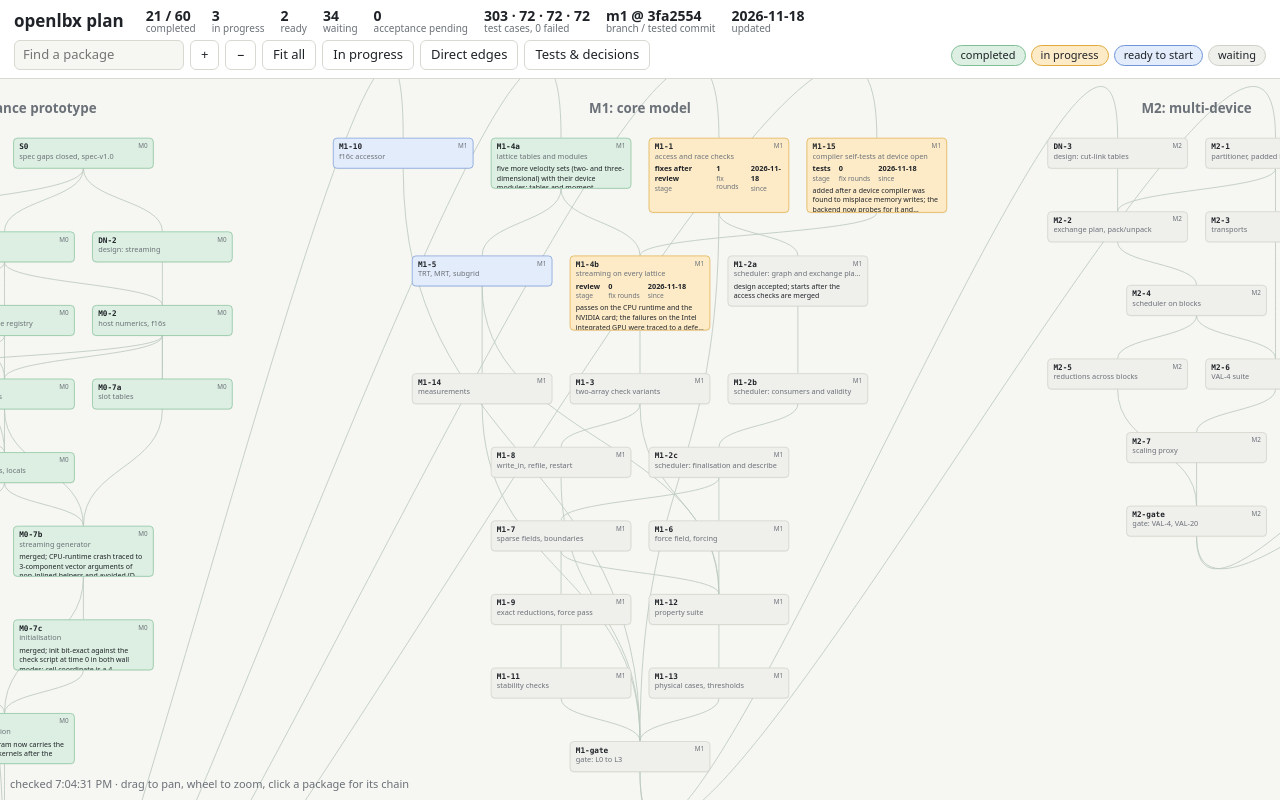
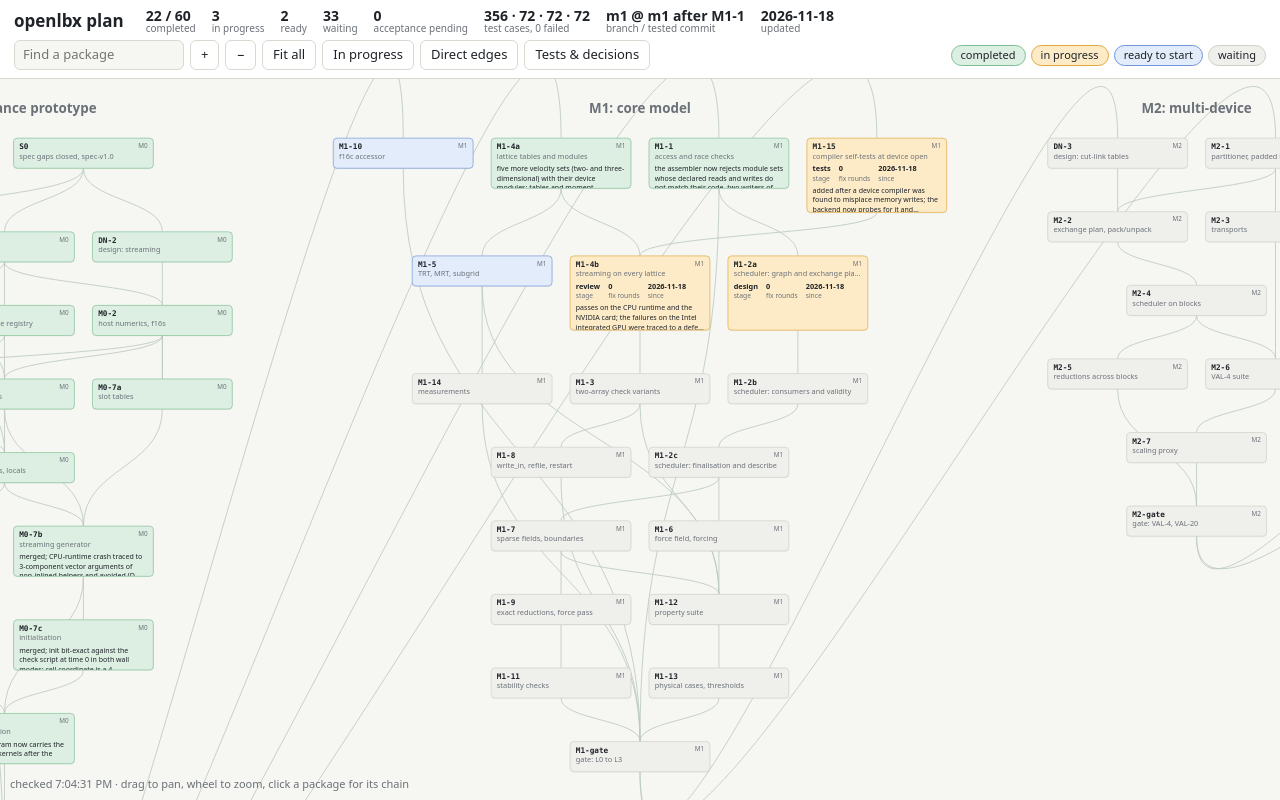
Before and after one commit to sadegh1068/openlbx-status, a plain HTML site: page index.html in a window 1280 px wide. Drawn offline with Linux system fonts and the light colour scheme.

Commit message:
Update status

```diff
--- a/data.json
+++ b/data.json
@@ -2,14 +2,14 @@
  "updated": "2026-11-18",
  "branch": "m1",
  "tests": {
-  "commit": "3fa2554",
+  "commit": "m1 after M1-1",
   "compilers": "MSVC 14.44 and clang-cl 21",
   "rows": [
    {
     "level": "L0 host",
     "device": "none",
-    "cases": 303,
-    "assertions": 22958,
+    "cases": 356,
+    "assertions": 24086,
     "failed": 0,
     "skipped": 0
    },
@@ -38,7 +38,7 @@
     "skipped": 0
    }
   ],
-  "note": "The velocity sets D2Q9, D3Q15 and D3Q27 now have device modules whose density, momentum and equilibrium agree bit for bit with a host evaluation on all three devices; the program text of the D3Q19 solver measured at the M0 gate is unchanged (42 hashes)."
+  "note": "The assembler checks declared access, ownership and races for every module set; the program text of the solver measured at the M0 gate is unchanged. A defect of the Intel integrated GPU compiler found by the tests of the next package is documented and gets a self-test at device open."
  },
  "milestones": [
   {
@@ -228,22 +228,21 @@
     {
      "id": "M1-1",
      "title": "access and race checks",
-     "status": "running",
+     "status": "done",
      "deps": [
       "M0-gate"
      ],
-     "stage": "fixes after review",
-     "since": "2026-11-18",
-     "rounds": 1
+     "note": "the assembler now rejects module sets whose declared reads and writes do not match their code, two writers of one field, and read-after-write races; two review rounds closed five ways a hidden write could pass"
     },
     {
      "id": "M1-2a",
      "title": "scheduler: graph and exchange placement",
-     "status": "pending",
+     "status": "running",
      "deps": [
       "M1-1"
      ],
-     "note": "design accepted; starts after the access checks are merged"
+     "stage": "design",
+     "since": "2026-11-18"
     },
     {
      "id": "M1-2b",
--- a/index.html
+++ b/index.html
@@ -101,14 +101,14 @@ const INLINE = {
  "updated": "2026-11-18",
  "branch": "m1",
  "tests": {
-  "commit": "3fa2554",
+  "commit": "m1 after M1-1",
   "compilers": "MSVC 14.44 and clang-cl 21",
   "rows": [
    {
     "level": "L0 host",
     "device": "none",
-    "cases": 303,
-    "assertions": 22958,
+    "cases": 356,
+    "assertions": 24086,
     "failed": 0,
     "skipped": 0
    },
@@ -137,7 +137,7 @@ const INLINE = {
     "skipped": 0
    }
   ],
-  "note": "The velocity sets D2Q9, D3Q15 and D3Q27 now have device modules whose density, momentum and equilibrium agree bit for bit with a host evaluation on all three devices; the program text of the D3Q19 solver measured at the M0 gate is unchanged (42 hashes)."
+  "note": "The assembler checks declared access, ownership and races for every module set; the program text of the solver measured at the M0 gate is unchanged. A defect of the Intel integrated GPU compiler found by the tests of the next package is documented and gets a self-test at device open."
  },
  "milestones": [
   {
@@ -327,22 +327,21 @@ const INLINE = {
     {
      "id": "M1-1",
      "title": "access and race checks",
-     "status": "running",
+     "status": "done",
      "deps": [
       "M0-gate"
      ],
-     "stage": "fixes after review",
-     "since": "2026-11-18",
-     "rounds": 1
+     "note": "the assembler now rejects module sets whose declared reads and writes do not match their code, two writers of one field, and read-after-write races; two review rounds closed five ways a hidden write could pass"
     },
     {
      "id": "M1-2a",
      "title": "scheduler: graph and exchange placement",
-     "status": "pending",
+     "status": "running",
      "deps": [
       "M1-1"
      ],
-     "note": "design accepted; starts after the access checks are merged"
+     "stage": "design",
+     "since": "2026-11-18"
     },
     {
      "id": "M1-2b",
```
